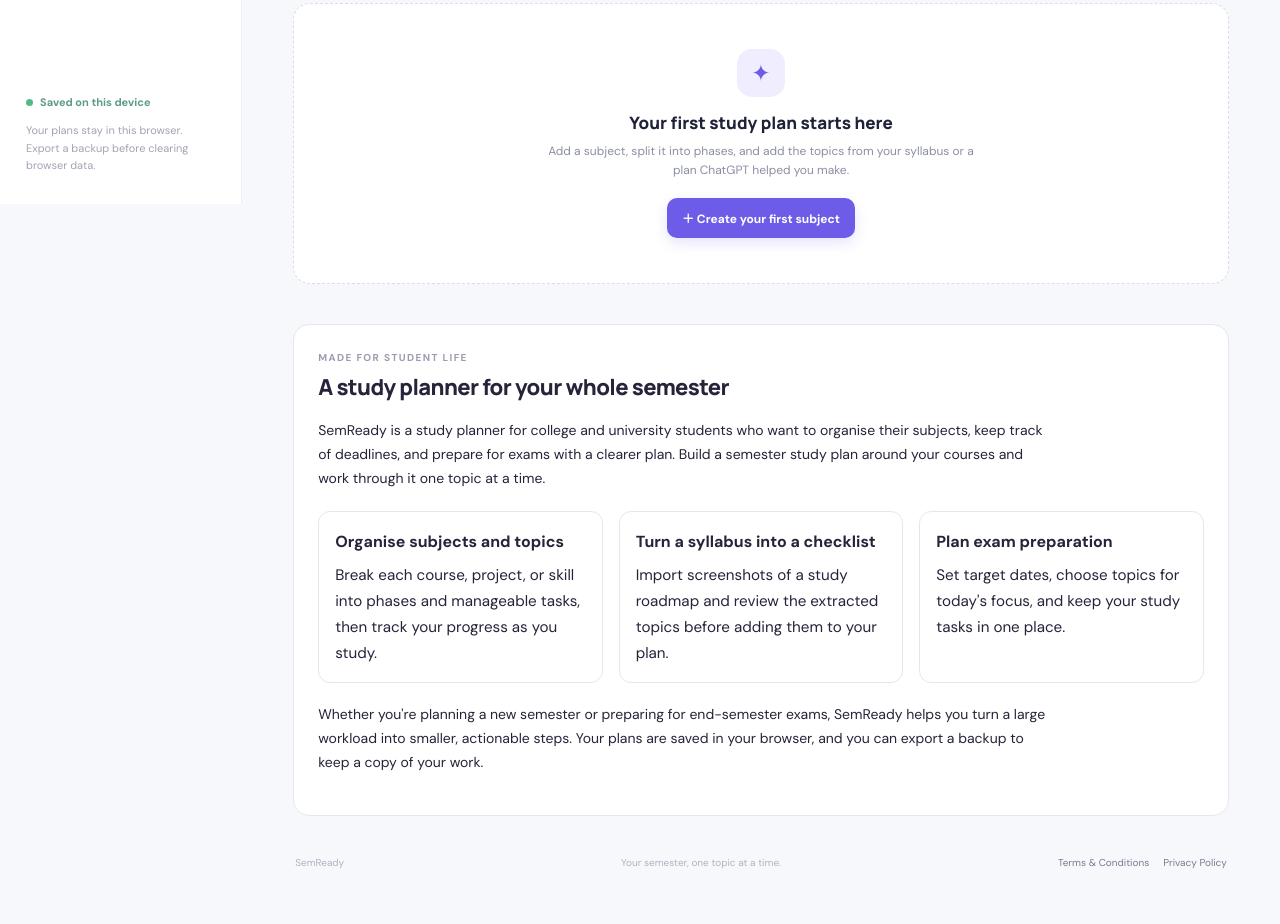
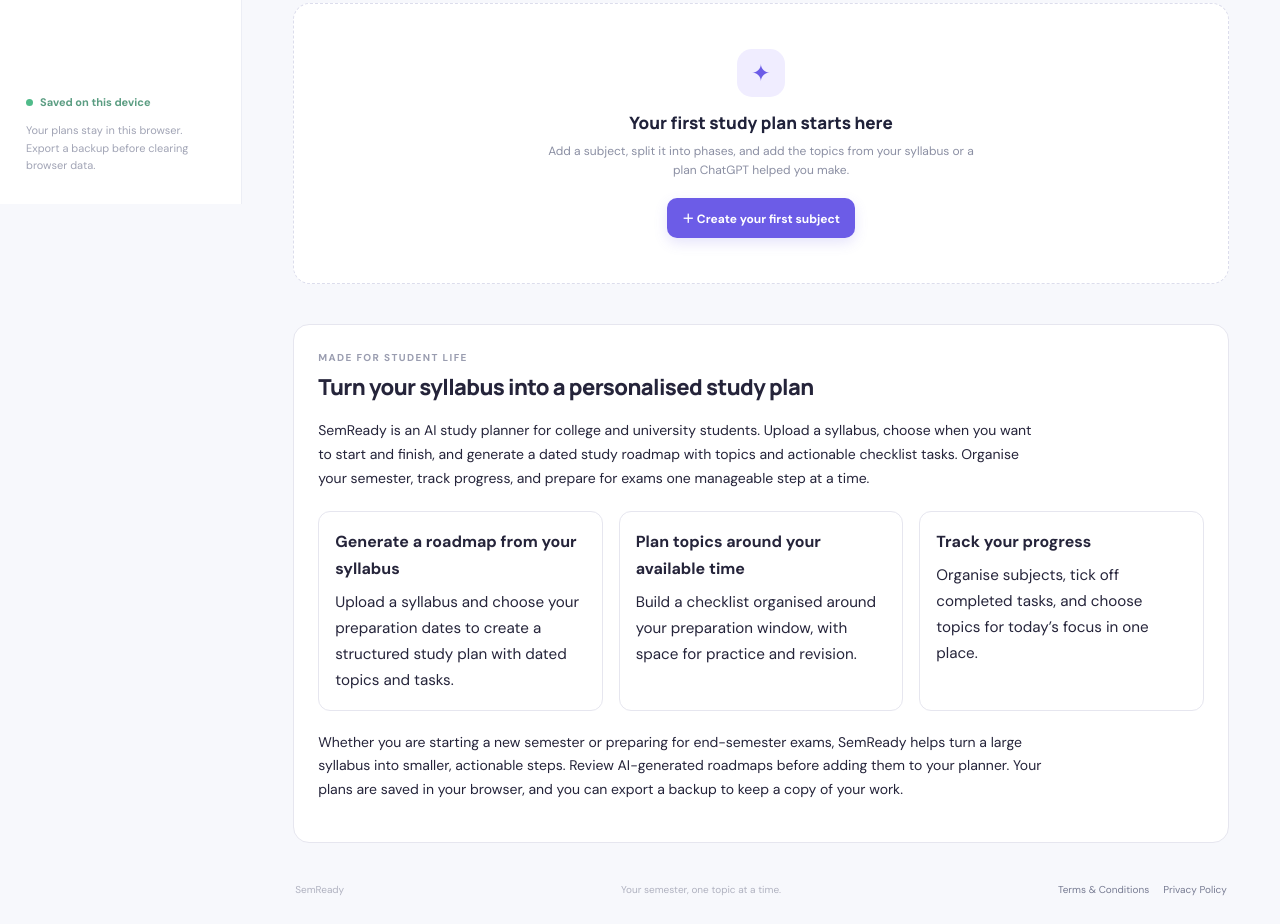
Before and after one commit to Kushagr-Singh2/StudyFlow, a website: page index.html in a window 1280 px wide. Shown: the part 596-1520 px from the top of the page. Before the commit the page ends 1493 px from the top, so only its background shows below. Drawn offline with Linux system fonts and the light colour scheme.

Commit message:
seo + favicon update

```diff
--- a/index.html
+++ b/index.html
@@ -3,22 +3,26 @@
 <head>
   <meta charset="UTF-8" />
   <meta name="viewport" content="width=device-width, initial-scale=1.0" />
-<title>SemReady — Study &amp; Semester Planner for College Students</title>
+<title>SemReady — AI Study Planner &amp; Semester Planner for Students</title>
 
-<meta name="description" content="Plan your semester, organise subjects and deadlines, turn syllabi into checklists, and prepare for exams with SemReady, a study planner for university students." />
+<meta name="description" content="Turn your syllabus into a personalised study roadmap with SemReady. Plan study dates, organise subjects and checklists, track progress, and prepare for exams." />
 
 <meta name="robots" content="index, follow" />
-<meta property="og:title" content="SemReady — Study &amp; Semester Planner for College Students" />
-<meta property="og:description" content="Plan your semester, organise subjects and deadlines, turn syllabi into checklists, and prepare for exams with SemReady." />
+<meta property="og:title" content="SemReady — AI Study Planner &amp; Semester Planner for Students" />
+<meta property="og:description" content="Turn your syllabus into a personalised study roadmap, organise subjects, track tasks, and prepare for exams with SemReady." />
 <meta property="og:type" content="website" />
 <meta property="og:url" content="https://getsemready.vercel.app/" />
 <meta property="og:site_name" content="SemReady" />
 <link rel="canonical" href="https://getsemready.vercel.app/" />
 <meta name="twitter:card" content="summary" />
-<meta name="twitter:title" content="SemReady — Study &amp; Semester Planner for College Students" />
-<meta name="twitter:description" content="Plan your semester, organise subjects and deadlines, turn syllabi into checklists, and prepare for exams with SemReady." />
+<meta name="twitter:title" content="SemReady — AI Study Planner &amp; Semester Planner for Students" />
+<meta name="twitter:description" content="Turn your syllabus into a personalised study roadmap, organise subjects, track tasks, and prepare for exams with SemReady." />
   <meta name="theme-color" content="#6c5ce7" />
-  <link rel="icon" type="image/svg+xml" href="/favicon.svg" />
+  <link rel="icon" type="image/svg+xml" href="/favicon.svg?v=2" />
+  <link rel="icon" type="image/png" sizes="32x32" href="/favicon-32.png?v=2" />
+  <link rel="icon" type="image/png" sizes="192x192" href="/favicon-192.png?v=2" />
+  <link rel="shortcut icon" href="/favicon.ico?v=2" />
+  <meta name="theme-color" content="#5145cd" />
   <link rel="stylesheet" href="style.css" />
 
   <style>
@@ -58,7 +62,7 @@
     "@type": "WebApplication",
     "name": "SemReady",
     "url": "https://getsemready.vercel.app/",
-    "description": "A study and semester planner for university students to organise subjects, plan topics, build syllabus checklists, and prepare for exams.",
+    "description": "An AI study planner for students that turns uploaded syllabi into dated study roadmaps, checklists, and exam preparation plans.",
     "applicationCategory": "EducationalApplication",
     "operatingSystem": "Any"
   }
@@ -170,32 +174,34 @@
         <div class="section-heading">
           <div>
             <p class="eyebrow">MADE FOR STUDENT LIFE</p>
-            <h2 id="seoIntroTitle">A study planner for your whole semester</h2>
+            <h2 id="seoIntroTitle">Turn your syllabus into a personalised study plan</h2>
           </div>
         </div>
         <p>
-          SemReady is a study planner for college and university students who want to organise
-          their subjects, keep track of deadlines, and prepare for exams with a clearer plan.
-          Build a semester study plan around your courses and work through it one topic at a time.
+          SemReady is an AI study planner for college and university students. Upload a syllabus,
+          choose when you want to start and finish, and generate a dated study roadmap with
+          topics and actionable checklist tasks. Organise your semester, track progress, and
+          prepare for exams one manageable step at a time.
         </p>
         <div class="seo-feature-grid">
           <article>
-            <h3>Organise subjects and topics</h3>
-            <p>Break each course, project, or skill into phases and manageable tasks, then track your progress as you study.</p>
+            <h3>Generate a roadmap from your syllabus</h3>
+            <p>Upload a syllabus and choose your preparation dates to create a structured study plan with dated topics and tasks.</p>
           </article>
           <article>
-            <h3>Turn a syllabus into a checklist</h3>
-            <p>Import screenshots of a study roadmap and review the extracted topics before adding them to your plan.</p>
+            <h3>Plan topics around your available time</h3>
+            <p>Build a checklist organised around your preparation window, with space for practice and revision.</p>
           </article>
           <article>
-            <h3>Plan exam preparation</h3>
-            <p>Set target dates, choose topics for today's focus, and keep your study tasks in one place.</p>
+            <h3>Track your progress</h3>
+            <p>Organise subjects, tick off completed tasks, and choose topics for today’s focus in one place.</p>
           </article>
         </div>
         <p>
-          Whether you're planning a new semester or preparing for end-semester exams, SemReady
-          helps you turn a large workload into smaller, actionable steps. Your plans are saved
-          in your browser, and you can export a backup to keep a copy of your work.
+          Whether you are starting a new semester or preparing for end-semester exams, SemReady
+          helps turn a large syllabus into smaller, actionable steps. Review AI-generated
+          roadmaps before adding them to your planner. Your plans are saved in your browser,
+          and you can export a backup to keep a copy of your work.
         </p>
       </section>
 
```
Also changed, not shown: privacy.html (+1 -1 lines), terms.html (+1 -1 lines), favicon-192.png (added), favicon-32.png (added), favicon-512.png (added), favicon.ico (added), favicon.svg.
